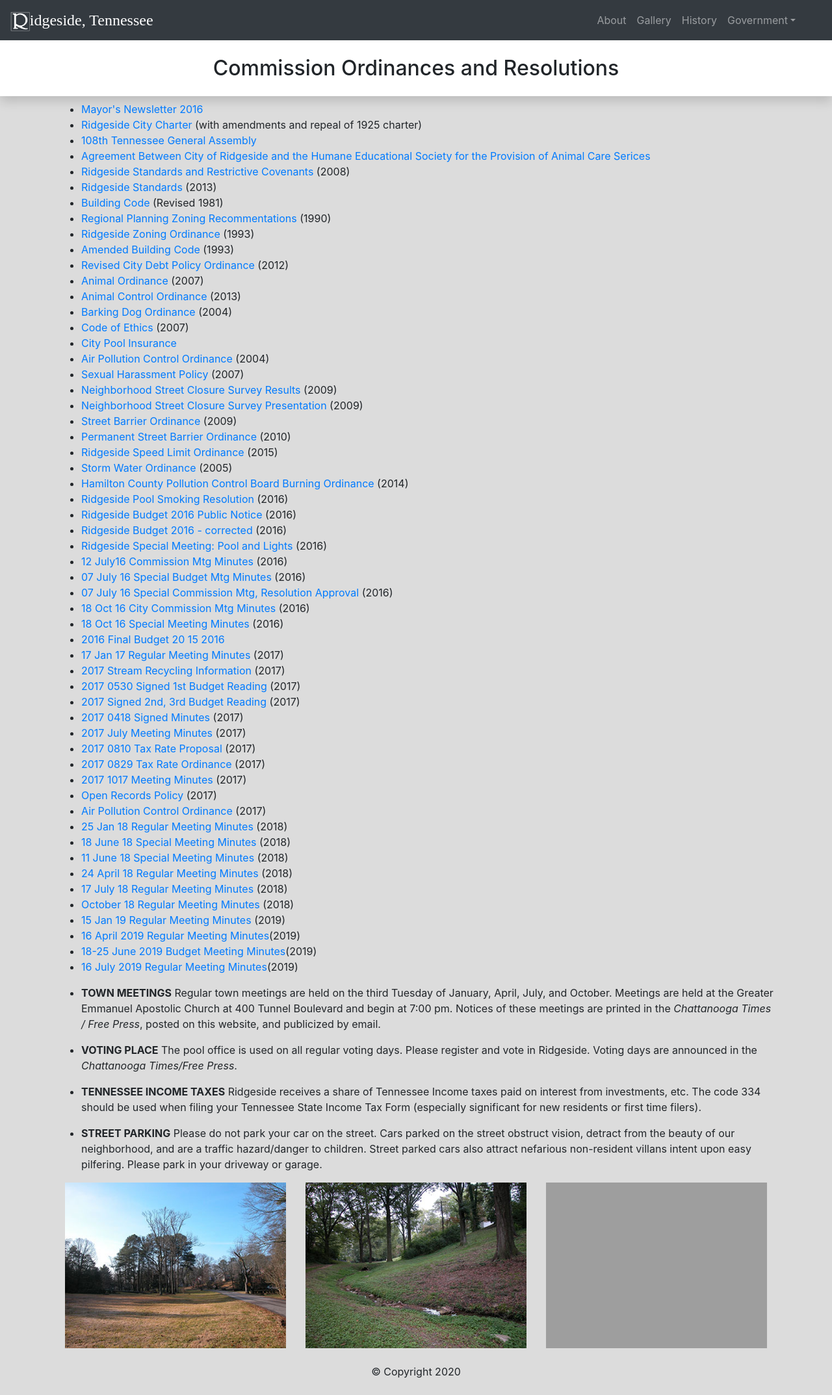
After one commit to chastain/ridgeside.net, a PHP site: page /ordinances.php in a window 1280 px wide. The commit adds this page. Shown: the whole page at 65% size. Run offline with PHP 8.4, Linux system fonts and the light colour scheme; grey boxes are pictures that could not be loaded.

Commit message:
rename OrdRes to ordinances

```diff
--- a/www/gallery.php
+++ b/www/gallery.php
@@ -57,7 +57,7 @@
             <p class="text-left">Ridgeside is governed by its citizens through a commission composed of the mayor and two commissioners. Officials serve four-year terms. The three candidates for office receiving the most votes are elected. Of those three, the person receiving the most votes is designated mayor. </p>
             <p class="text-left">Regular town meetings are held on the third Tuesday of January, April, July, and October. Meetings are held at the Greater Emmanuel Apostolic Church at 400 Tunnel Boulevard and begin at 7:00 pm. Ordinances and resolutions passed by the commissioners are publicized through this website and by email.</p>
             <p class="text-left"> All residents are encouraged to attend commission meetings. Notices of these meetings are printed in the <em>Chattanooga Times / Free Press,</em> posted on the website, and circulated by email.</p>
-            <p class="text-center"><a href="OrdRes.php" class="btn btn-primary" role="button">Commission Actions</a></p>
+            <p class="text-center"><a href="ordinances.php" class="btn btn-primary" role="button">Commission Actions</a></p>
           </div>
         </div>
       </div>
--- a/www/includes/nav.php
+++ b/www/includes/nav.php
@@ -19,7 +19,7 @@
           <a class="nav-link dropdown-toggle" data-toggle="dropdown" href="#" role="button" aria-haspopup="true" aria-expanded="false">Government</a>
           <div class="dropdown-menu dropdown-menu-right">
             <a class="dropdown-item" href="officials.php">Officials</a>
-            <a class="dropdown-item" href="OrdRes.php">Ordinances</a>
+            <a class="dropdown-item" href="ordinances.php">Ordinances</a>
             <a class="dropdown-item" href="services.php">Services</a>
             <a class="dropdown-item" href="assets/Ridgeside-Charter.pdf">City Charter</a>
           </div>
--- /dev/null
+++ b/www/ordinances.php
@@ -0,0 +1,124 @@
+<!doctype html>
+<html>
+<head>
+<meta charset="UTF-8">
+<meta http-equiv="X-UA-Compatible" content="IE=edge">
+<meta name="viewport" content="width=device-width, initial-scale=1">
+<title>Ordinances and Resolutions</title>
+<link rel="icon" href="images/R.png">
+<link rel="stylesheet" href="https://stackpath.bootstrapcdn.com/bootstrap/4.5.0/css/bootstrap.min.css" integrity="sha384-9aIt2nRpC12Uk9gS9baDl411NQApFmC26EwAOH8WgZl5MYYxFfc+NcPb1dKGj7Sk" crossorigin="anonymous">
+<link href="css/styles.css" rel="stylesheet" type="text/css">
+<!--The following script tag downloads a font from the Adobe Edge Web Fonts server for use within the web page. We recommend that you do not modify it.-->
+<script>var __adobewebfontsappname__="dreamweaver"</script>
+<script src="http://use.edgefonts.net/berkshire-swash:n4:default.js" type="text/javascript"></script>
+
+</head>
+<body>
+<?php include 'includes/nav.php';?>
+<h2 class="text-center p-4 whitestripe shadow" id="subh3">Commission Ordinances and Resolutions</h2>
+
+<div class="container">
+
+      <ul>
+        <li><a href="ordinances/MayorNotesSpring2016.pdf" target="_blank">Mayor's Newsletter 2016</a></li>
+        <li><a href="ordinances/Ridgeside.cht.pdf" target="_blank"> Ridgeside City Charter</a> (with amendments and repeal of 1925 charter)</li>
+        <li><a href="ordinances/108thLegislators.pdf" target="_blank">108th Tennessee General Assembly</a></li>
+        <li><a href="ordinances/2015HESRidgeside.pdf" target="_blank">Agreement Between City of Ridgeside and the Humane Educational Society for the Provision of Animal Care Serices</a></li>
+        <li><a href="ordinances/2008-01_Prop_Ord_Standards.pdf" target="_blank">Ridgeside Standards and Restrictive Covenants</a> (2008) </li>
+        <li><a href="ordinances/Standards2013.pdf" target="_blank">Ridgeside Standards </a>(2013) </li>
+
+        <li><a href="ordinances/Building Codes.pdf" target="_blank">Building Code </a>(Revised 1981)</li>
+        <li><a href="ordinances/1990RegPlanCommZoning.pdf" target="_blank">Regional Planning Zoning Recommentations</a> (1990)</li>
+        <li><a href="ordinances/1993ZoneRestrict.pdf" target="_blank">Ridgeside Zoning Ordinance</a> (1993) </li>
+        <li><a href="ordinances/1993AmendedBldg Code.pdf" target="_blank">Amended Building Code </a>(1993) </li>
+        <li><a href="ordinances/Revised Debt Policy.pdf" target="_blank">Revised City Debt Policy Ordinance</a> (2012)</li>
+        <li><a href="ordinances/Animal Control Waste.pdf" target="_blank">Animal Ordinance </a>(2007)</li>
+        <li><a href="ordinances/ANIMAL CONTROL Ordinance.pdf" target="_blank">Animal Control Ordinance </a>(2013) </li>
+        <li><a href="ordinances/Excessive Noise and Barking.pdf" target="_blank">Barking Dog Ordinance</a> (2004) </li>
+        <li><a href="ordinances/CODE OF ETHICS Ordiance 2007-02.pdf" target="_blank">Code of Ethics</a> (2007) </li>
+        <li><a href="ordinances/Insurance Pool Membership.pdf" target="_blank">City Pool Insurance</a></li>
+        <li><a href="ordinances/Burning.pdf" target="_blank">Air Pollution Control Ordinance</a> (2004) </li>
+        <li><a href="ordinances/Sexual Harrassment Policy 2007-01.pdf" target="_blank">Sexual Harassment Policy</a> (2007)</li>
+
+        <li><a href="ordinances/2009RidgesideSurveyResults.pdf" target="_blank">Neighborhood Street Closure Survey Results </a>(2009) </li>
+        <li><a href="ordinances/2009ResultsStreet.pdf" target="_blank">Neighborhood Street Closure Survey Presentation</a> (2009) </li>
+        <li><a href="ordinances/Ordinance2009-01proposed.pdf" target="_blank">Street Barrier Ordinance</a> (2009) </li>
+        <li><a href="ordinances/Permanent Barriers.pdf" target="_blank">Permanent Street Barrier Ordinance</a> (2010)</li>
+        <li><a href="ordinances/SpeedLimit201501.pdf" target="_blank">Ridgeside Speed Limit Ordinance </a>(2015)</li>
+        <li><a href="ordinances/Storm Water.pdf" target="_blank">Storm Water Ordinance </a>(2005)</li>
+        <li><a href="ordinances/Burning.pdf" target="_blank">Hamilton County Pollution Control Board Burning Ordinance</a> (2014)</li>
+        <li><a href="ordinances/2016 Ridgeside Smoking Resolution.pdf" target="_blank">Ridgeside Pool Smoking Resolution </a>(2016) </li>
+        <li><a href="ordinances/Ridgeside Budget Public Notice July 2016.pdf" target="_blank">Ridgeside Budget 2016 Public Notice</a> (2016)</li>
+        <li><a href="ordinances/2016-17_Corrected.pdf" target="_blank">Ridgeside Budget 2016 - corrected </a> (2016) </li>
+        <li><a href="ordinances/Ridgeside GO CON-Special Meeting Notice (7-19-16)TMLforPoolLights (2) (1).pdf" target="_blank">Ridgeside Special Meeting: Pool and Lights</a> (2016)</li>
+        <li><a href="ordinances/7-12-16 Reg Meeting Minutes and attachments.pdf" title="Minutes" target="_parent">12 July16 Commission Mtg Minutes</a> (2016)</li>
+        <li><a href="ordinances/7-28-16 Special Meeting - Budget Readings.pdf" title="Budget">07 July 16 Special Budget Mtg Minutes</a> (2016)</li>
+        <li><a href="ordinances/7-28-16 Special Meeting - Loan Resolution Approval.pdf" title="Approval">07 July 16 Special Commission Mtg, Resolution Approval</a> (2016)</li>
+        <li><a href="ordinances/10-18-16 Regular Meeting Minutes Scan.pdf" target="_blank">18 Oct 16 City Commission Mtg Minutes </a>(2016)</li>
+        <li><a href="ordinances/10-18-16 Special Meeting Minutes Scan.pdf" target="_blank">18 Oct 16 Special Meeting Minutes</a> (2016)</li>
+        <li><a href="ordinances/2017-FinalBudget20152016.pdf" target="_blank">2016 Final Budget 20 15 2016 </a>
+        <li><a href="ordinances/011717 RegularMtgMin.pdf" target="_blank">17 Jan 17 Regular Meeting Minutes</a> (2017) </li>
+		  <li><a href="ordinances/2017-0729 StreamRecycling.pdf" target="_blank">2017 Stream Recycling Information</a> (2017)</li>
+		  <li><a href="ordinances/2017 0530 Signed 1st Budget Readings.pdf" target="_blank">2017 0530 Signed 1st Budget Reading </a>(2017)</li>
+		  <li><a href="ordinances/2017 061Signed 2nd & 3rd Budget.pdf" target="_blank">2017 Signed 2nd, 3rd Budget Reading</a> (2017)</li>
+		  <li><a href="ordinances/2017 0418 SignedMinutes.pdf" target="_blank"> 2017 0418 Signed Minutes</a>
+       (2017)</li>
+		  <li><a href="ordinances/2017 0704 Meeting Minutes.pdf" target="_blank">2017 July Meeting Minutes </a>(2017)</li>
+		  <li><a href="ordinances/2017 0810 Tax Rate Ordinance.pdf" target="_blank">2017 0810 Tax Rate Proposal</a> (2017)</li>
+		  <li><a href="ordinances/2017 0829  Tax Rate Ordinanc.pdf" target="_blank"> 2017 0829 Tax Rate Ordinance</a> (2017) </li>
+		  <li><a href="ordinances/2017 1017 Meet Minutes.pdf" target="_blank"> 2017 1017 Meeting Minutes</a> (2017) </li>
+		  <li><a href="ordinances/OpenRecords Pol.pdf" target="_blank"> Open Records Policy</a> (2017) </li>
+		  <li><a href="ordinances/2017 Air Pollute Ord.pdf" target="_blank"> Air Pollution Control Ordinance</a> (2017) </li>
+		  <li><a href="ordinances/1-25-18 Regular Meeting Minutes.pdf" target="_blank"> 25 Jan 18 Regular Meeting Minutes</a> (2018) </li>
+		  <li><a href="ordinances/6-18-18 Special Meeting Minutes scan.pdf" target="_blank"> 18 June 18 Special Meeting Minutes</a> (2018)</li>
+		  <li><a href="ordinances/6-11-18 Special Meeting Minutes scan.pdf" target="_blank"> 11 June 18 Special Meeting Minutes</a> (2018)</li>
+		  <li><a href="ordinances/4-24-18 Regular Meeting Minutes scan.pdf" target="_blank"> 24 April 18 Regular Meeting Minutes</a> (2018) </li>
+		  <li><a href="ordinances/7-17-18 RegMeetMin.pdf" target="_blank"> 17 July 18 Regular Meeting Minutes</a> (2018) </li>
+		  <li><a href="ordinances/Oct2018 QtrMin.pdf" target="_blank"> October 18 Regular Meeting Minutes</a> (2018) </li>
+          <li><a href="ordinances/15Jan19 Minutes.pdf" target="_blank">15 Jan 19 Regular Meeting Minutes</a> (2019)</li>
+		  <li><a href="ordinances/16Apr19 Minutes001.pdf" target="_blank">16 April 2019 Regular Meeting Minutes</a>(2019)</li>
+		  <li><a href="ordinances/18Jun19-Budget-Minutes001.pdf" target="_blank">18-25 June 2019 Budget Meeting Minutes</a>(2019)</li>
+		  <li><a href="ordinances/7-16-19RegMtgMin.pdf" target="_blank">16 July 2019 Regular Meeting Minutes</a>(2019) </li>
+		  <p></p>
+        <p></p>
+        <li><strong>TOWN MEETINGS</strong> Regular town meetings are held on the third Tuesday of January, April, July, and October. Meetings are held at the Greater Emmanuel Apostolic Church at 400 Tunnel Boulevard and begin at 7:00 pm. Notices of these meetings are printed in the <em>Chattanooga Times / Free Press</em>, posted on this website, and publicized by email. </li>
+        <p></p>
+        <li><strong>VOTING PLACE</strong> The pool office is used on all regular voting days. Please register and vote in Ridgeside. Voting days are announced in the <em>Chattanooga Times/Free Press</em>. </li>
+        <p></p>
+        <li><strong>TENNESSEE INCOME TAXES</strong> Ridgeside receives a share of Tennessee Income taxes paid on interest from investments, etc. The code 334 should be used when filing your Tennessee State Income Tax Form (especially significant for new residents or first time filers). </li>
+        <p></p>
+        <li><strong>STREET PARKING</strong> Please do not park your car on the street. Cars parked on the street obstruct vision, detract from the beauty of our neighborhood, and are a traffic hazard/danger to children. Street parked cars also attract nefarious non-resident villans intent upon easy pilfering. Please park in your driveway or garage. </li>
+        <p></p>
+      </ul>
+
+    <div class="container">
+      <div class="row">
+        <div class="col-md-4">
+          <div class="thumbnail">
+            <img src="RidgesideImages/walk02.jpg" alt="Thumbnail Image 1" class="img-fluid">
+          </div>
+        </div>
+
+        <div class="col-md-4">
+          <div class="thumbnail">
+            <img src="RidgesideImages/Walk05.jpg" alt="Thumbnail Image 1" class="img-fluid">
+          </div>
+        </div>
+
+        <div class="col-md-4">
+          <div class="thumbnail">
+            <img src="RidgesideImages/Meeting01.jpg" alt="Thumbnail Image 1" class="img-fluid">
+          </div>
+        </div>
+      </div>
+    </div>
+
+    <?php include 'includes/copyright.php';?>
+
+</div>
+<script src="https://code.jquery.com/jquery-3.5.1.slim.min.js" integrity="sha384-DfXdz2htPH0lsSSs5nCTpuj/zy4C+OGpamoFVy38MVBnE+IbbVYUew+OrCXaRkfj" crossorigin="anonymous"></script>
+<script src="https://cdn.jsdelivr.net/npm/popper.js@1.16.0/dist/umd/popper.min.js" integrity="sha384-Q6E9RHvbIyZFJoft+2mJbHaEWldlvI9IOYy5n3zV9zzTtmI3UksdQRVvoxMfooAo" crossorigin="anonymous"></script>
+<script src="https://stackpath.bootstrapcdn.com/bootstrap/4.5.0/js/bootstrap.min.js" integrity="sha384-OgVRvuATP1z7JjHLkuOU7Xw704+h835Lr+6QL9UvYjZE3Ipu6Tp75j7Bh/kR0JKI" crossorigin="anonymous"></script>
+
+</body>
+</html>
--- a/www/services.php
+++ b/www/services.php
@@ -45,7 +45,7 @@
   </ul>
 
   <div class="text-center">
-    <p><a href="OrdRes/InformationSheet.pdf" class="btn btn-primary" role="button">More About Services</a></p>
+    <p><a href="ordinances/InformationSheet.pdf" class="btn btn-primary" role="button">More About Services</a></p>
   </div>
 
 
```
Also changed, not shown: www/OrdRes.php (deleted, +0 -124 lines).
